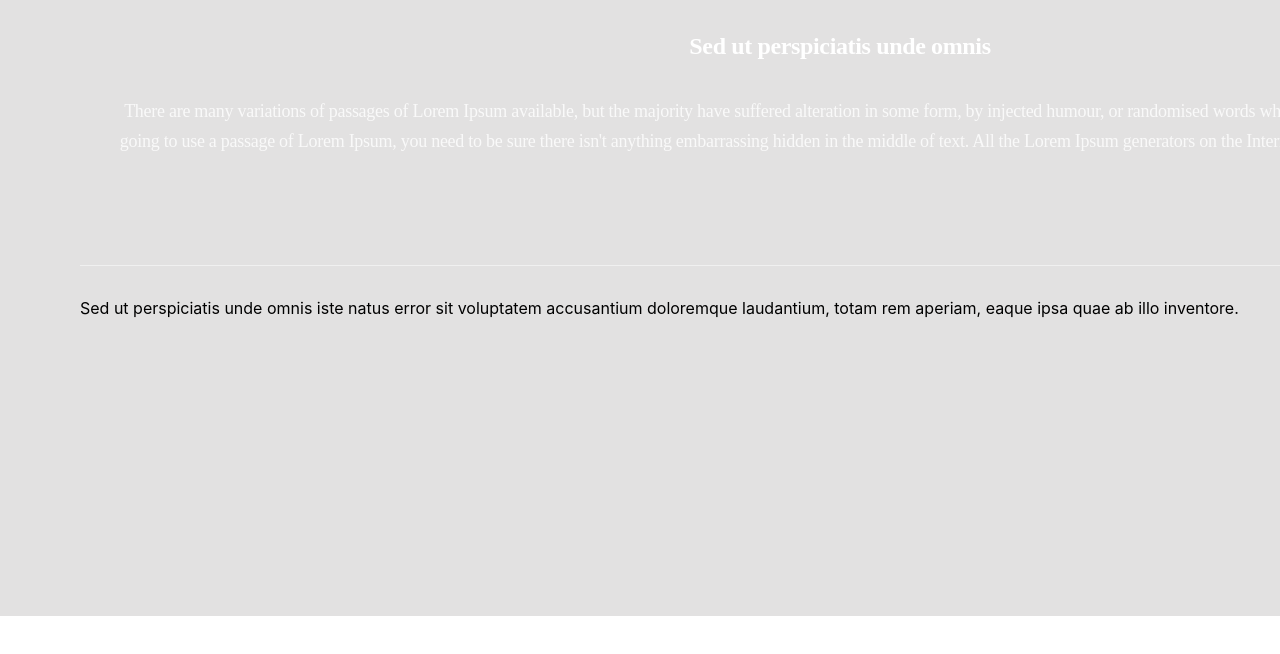
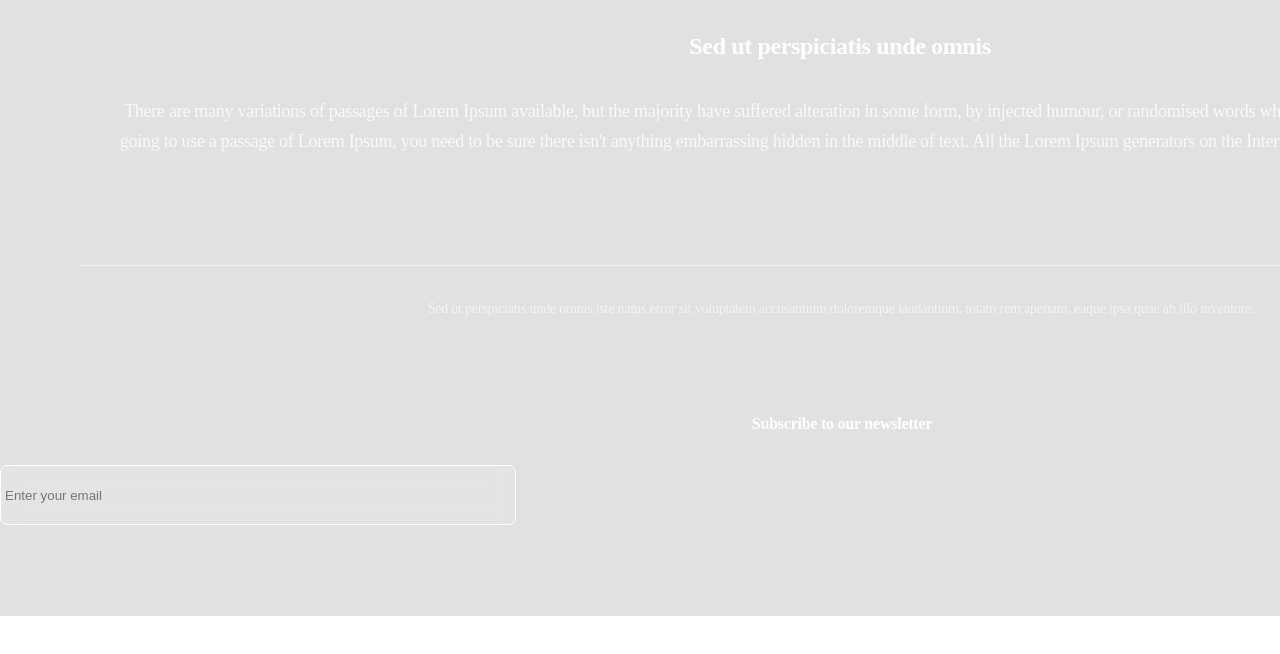
Before and after one commit to yeon-jae/dfluid_web, a React (Create React App) app in the folder dfluid-website/: page / in a window 1280 px wide. Shown: the part 940-1594 px from the top of the page. Built offline with nearby package versions, Linux system fonts and the light colour scheme; no server answers.

Commit message:
feat:2nd section

```diff
--- a/dfluid-website/src/components/FullBleedSection.jsx
+++ b/dfluid-website/src/components/FullBleedSection.jsx
@@ -55,8 +55,9 @@ function FullBleedSection() {
         </p>
       </div>
       {/* input 태그 있는곳 */}
-      <div>
-
+      <div className="bleed-input">
+        <p>Subscribe to our newsletter</p>
+        <input className="email" type="email" placeholder="Enter your email" />
       </div>
     </section>
   );
--- a/dfluid-website/src/styles/FullBleedSection.css
+++ b/dfluid-website/src/styles/FullBleedSection.css
@@ -49,5 +49,43 @@
 }
 
 .bleed-smallText{
+    margin: 32px 0 0 2px;
+    font-family: Montserrat;
+    font-size: 14px;
+    font-weight: normal;
+    font-stretch: normal;
+    font-style: normal;
+    line-height: 1.57;
+    letter-spacing: -0.21px;
+    text-align: center;
+    color: rgba(255, 255, 255, 0.6);
+}
 
+.bleed-input{
+    margin-top: 95px;
 }
+.bleed-input p{
+    margin: 0 146px 16px 150px;
+    font-family: Exo2;
+    font-size: 16px;
+    font-weight: bold;
+    font-stretch: normal;
+    font-style: normal;
+    line-height: normal;
+    letter-spacing: -0.24px;
+    text-align: center;
+    color: #fff;
+}
+
+.email{
+    width: 500px;
+    height: 50px;
+    flex-grow: 0;
+    margin: 16px 0 0;
+    padding: 4px 10px 4px 4px;
+    border-radius: 7px;
+    -webkit-backdrop-filter: blur(10px);
+    backdrop-filter: blur(10px);
+    border: solid 1px #fff;
+    background-color: rgba(255, 255, 255, 0.1);
+}
```
